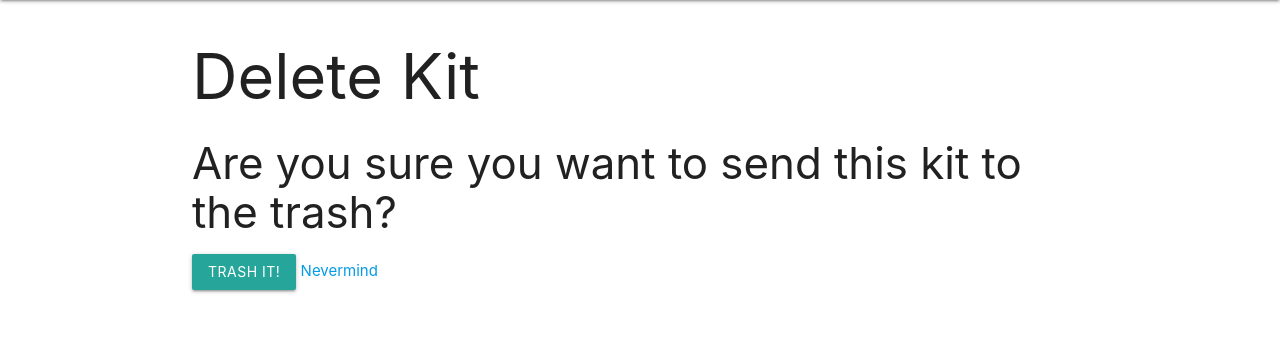
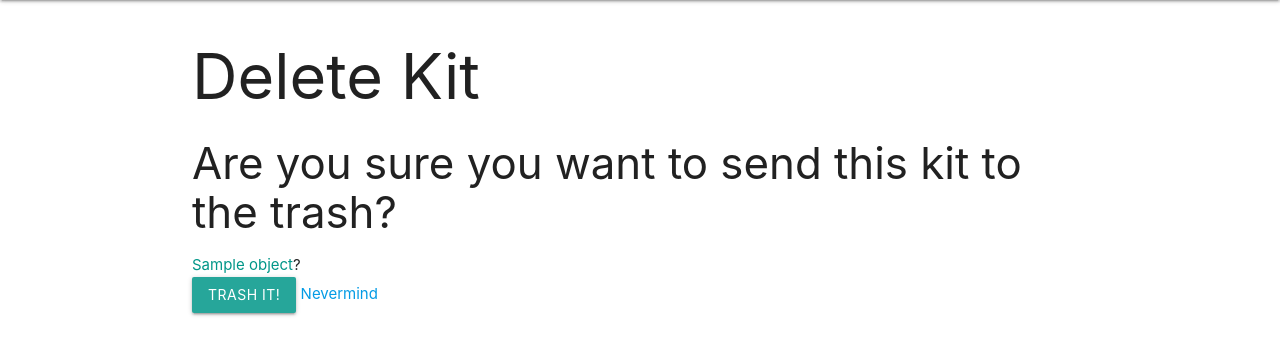
Before and after one commit to alantam626/covidtracker, a Django app: template main_app/templates/main_app/kit_confirm_delete.html in a window 1280 px wide. Shown: the part 64-419 px from the top of the page. Run offline with Django 3.2, Linux system fonts and the light colour scheme; the template is opened without the code that fills it: most values are stand-ins (such as "Sample title", 1, 10 or a date in 2020).

Commit message:
fix merge

```diff
--- a/main_app/models.py
+++ b/main_app/models.py
@@ -1,6 +1,8 @@
 from django.db import models
 from django.urls import reverse
 from django.contrib.auth.models import AbstractUser
+
+
 
 STATES = (
     ('AL', 'Alabama'),
--- a/main_app/templates/main_app/kit_confirm_delete.html
+++ b/main_app/templates/main_app/kit_confirm_delete.html
@@ -4,11 +4,11 @@
 
 <h1>Delete Kit</h1>
 
-<h3>Are you sure you want to send this kit to the trash?</h3>
+<h3>Are you sure you want to send this kit to the trash?</h3><span class="teal-text">{{ object.name }}</span>?</h4>
 
 <form action="" method="POST">
-    {% csrf_token %}
-    <input type="submit" value="Trash It!" class="btn">
-    <a href="{% url 'toys_detail' object.id %}">Nevermind</a>
-  </form>
+  {% csrf_token %}
+  <input type="submit" value="Trash It!" class="btn">
+  <a href="{% url 'kit_detail' object.id %}">Nevermind</a>
+</form>
 {% endblock %}
--- a/main_app/templates/main_app/kit_detail.html
+++ b/main_app/templates/main_app/kit_detail.html
@@ -1,17 +1,15 @@
 {% extends 'base.html' %}
 {% block content %}
+
 <h1>Kit Details</h1>
-
 <div class="row">
     <div class="col s6 col-offset-3">
       <div class="card">
         <div class="card-content">
-
           <p>Date Created: {{ kit.date }}</p>
-
         </div>
         <div class="card-action">
-          <a href="{% url 'kits_update' kit.id %}">Edit</a>
+          <!-- <a href="{% url 'kits_update' kit.id %}">Edit</a> -->
           <a href="{% url 'kits_delete' kit.id %}">Delete</a>
         </div>
       </div>
--- a/main_app/views.py
+++ b/main_app/views.py
@@ -40,7 +40,7 @@ def signup(request):
     if request.method == 'POST':
         form = UserForm(request.POST)
         if form.is_valid():
-            # This will add the user to the database
+
             user = form.save()
             login(request, user)
             return redirect('kits_index')
```
